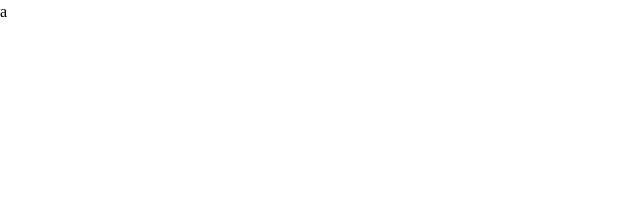
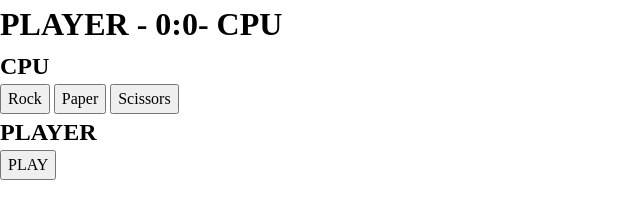
Before and after one commit to angelrcd/rock-paper-scissors, a website built with Vite: page index.html in a window 1280 px wide. Shown: the whole page, without its empty margins (0-640 px from the left). Built offline with nearby package versions, Linux system fonts and the light colour scheme.

Commit message:
basic html layout

```diff
--- a/index.html
+++ b/index.html
@@ -9,6 +9,17 @@
   <script src="./main.js"></script>
 </head>
 <body>
-  <p>a</p>
+  <h1>
+    PLAYER - <span>0</span>:<span>0</span>- CPU
+  </h1>
+  <h2>CPU</h2>
+  <div class="cpu-choice"></div>
+  <div class="player-choice-container">
+    <button>Rock</button>
+    <button>Paper</button>
+    <button>Scissors</button>
+  </div>
+  <h2>PLAYER</h2>
+  <button class="begin-match-button">PLAY</button>
 </body>
 </html>
```
